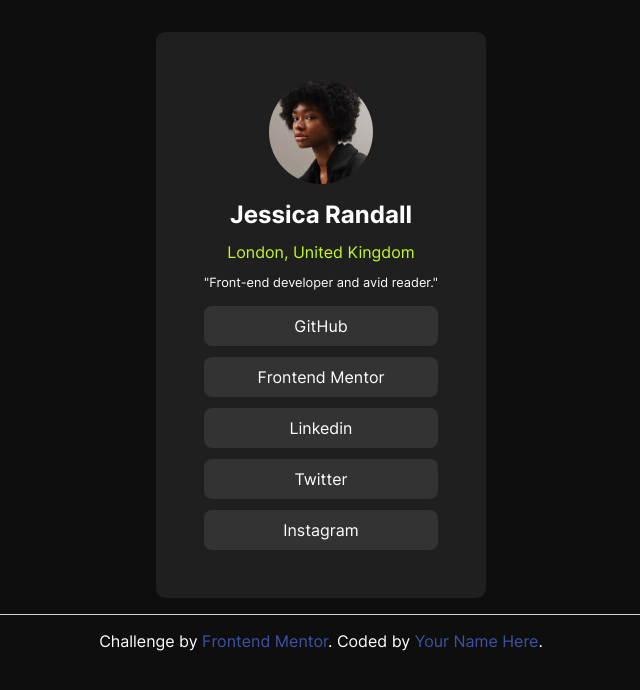
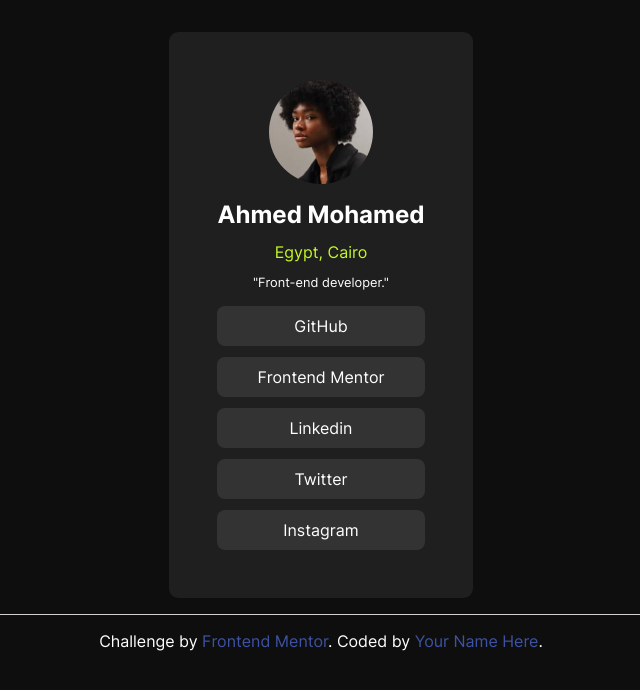
Before and after one commit to ahmedmohamedag/social-links-profile-main, a plain HTML site: page index.html in a window 1280 px wide. Shown: the whole page, without its empty margins (319-959 px from the left). Drawn offline with Linux system fonts and the light colour scheme.

Commit message:
Update index.html

```diff
--- a/index.html
+++ b/index.html
@@ -22,10 +22,10 @@
       <section>
         <div class="title-group">
           <img src="assets/images/avatar-jessica.jpeg" alt="avatar-jessica">
-          <h2>Jessica Randall</h2>
-          <p>London, United Kingdom</p>
+          <h2>Ahmed Mohamed</h2>
+          <p>Egypt, Cairo</p>
         </div>
-        <p>"Front-end developer and avid reader."</p>
+        <p>"Front-end developer."</p>
         <div class="link-group">
           <a href="https://github.com/ahmedmohamedag" target="_blank">GitHub</a>
           <a href="https://www.frontendmentor.io/profile/ahmedmohamedag" target="_blank">Frontend Mentor</a>
```
